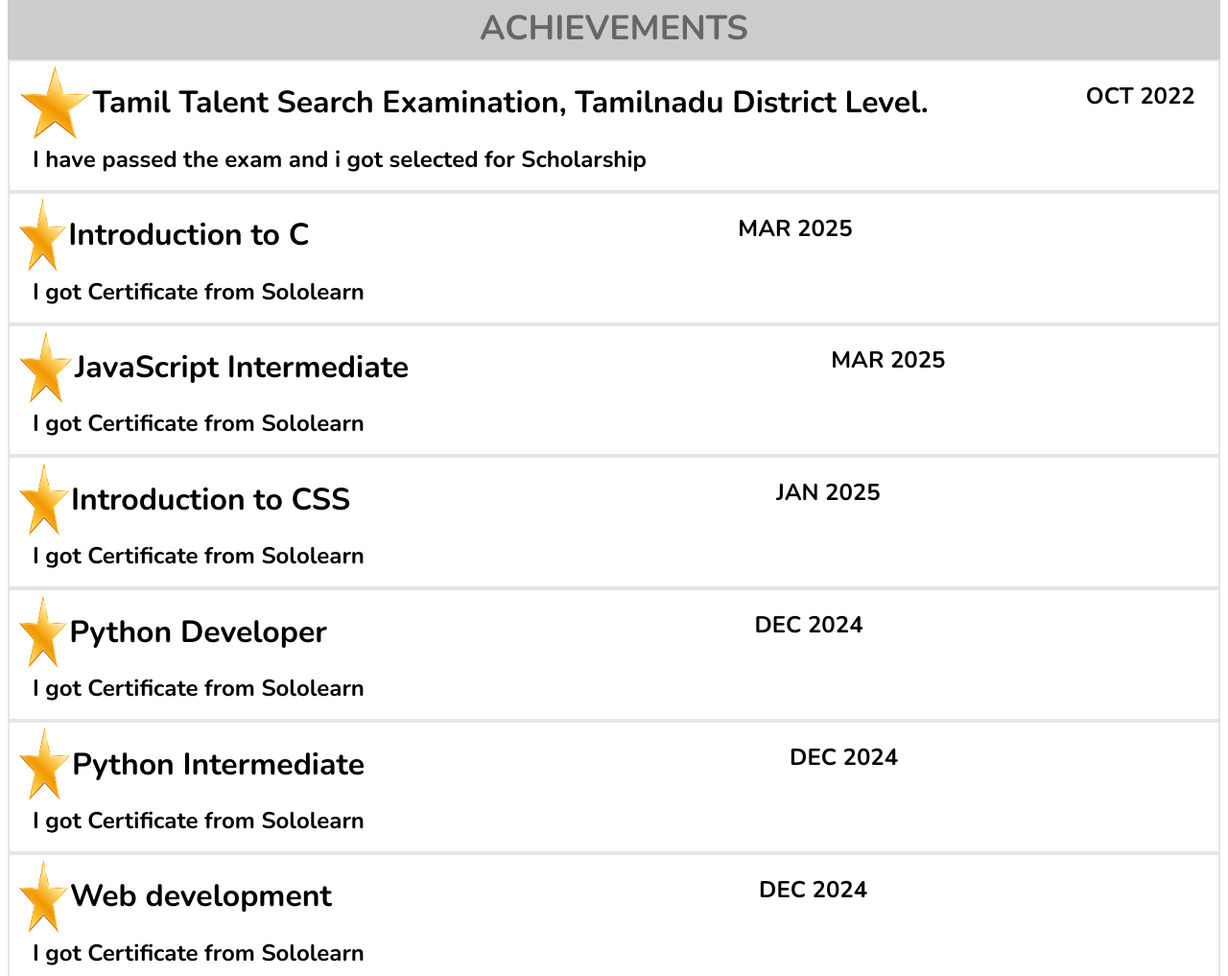
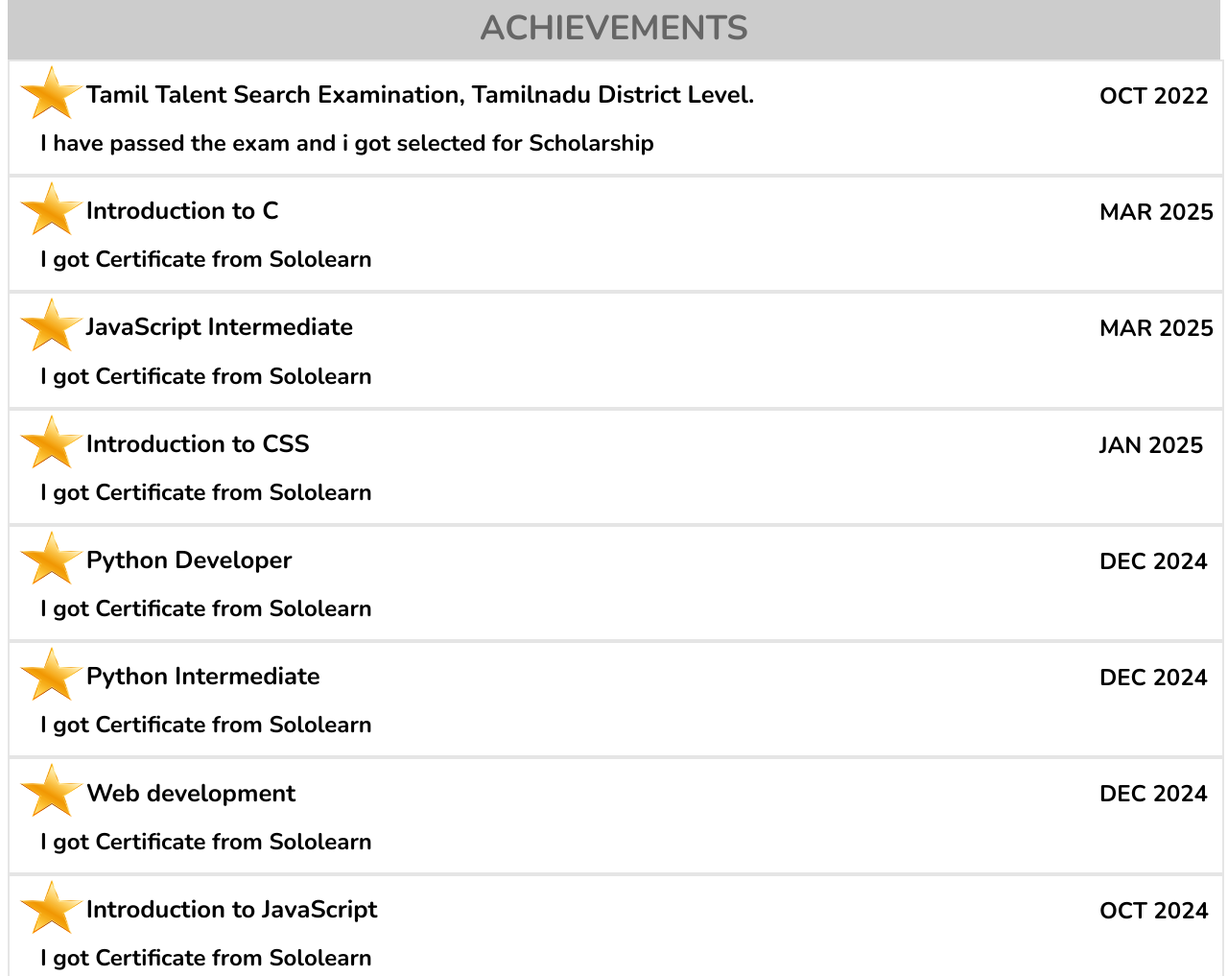
Before and after one commit to radik-ha/my-resume, a plain HTML site: page index.html in a window 1280 px wide. Shown: the part 1403-2420 px from the top of the page at 96% size. Drawn offline with nearby package versions, Linux system fonts and the light colour scheme.

Commit message:
Update styles.css

```diff
--- a/styles.css
+++ b/styles.css
@@ -153,29 +153,38 @@
 	border: 0.15rem solid rgba(0,0,0,0.1);
 }
 
-
+.c {
+	font-size: 1vw;
+    display: flex;
+}
 .c img {
-	width: 7%;
+	width: 10%;
 	margin-left: 0.5rem;
+	max-width: 8%;
+	max-height: 8vh;
 }
 
 .c {
 	display: flex;
+	width: 70vw;
 }
 
 .a {
+	width: 100%;
 	display: flex;
+	justify-content: space-between;
 	border: 0.15rem solid rgba(0,0,0,0.1);
 }
 
 #date {
-	width: 10rem;
-	margin-right: 0.5rem;
+
+	width: 10vw;
+    margin-left: 1rem;
 }
 
 #sec {
 	margin: 0;
-	margin-left: 1.5rem;
+	margin-left: 2rem;
 	margin-bottom: 1rem;
 }
 
```
